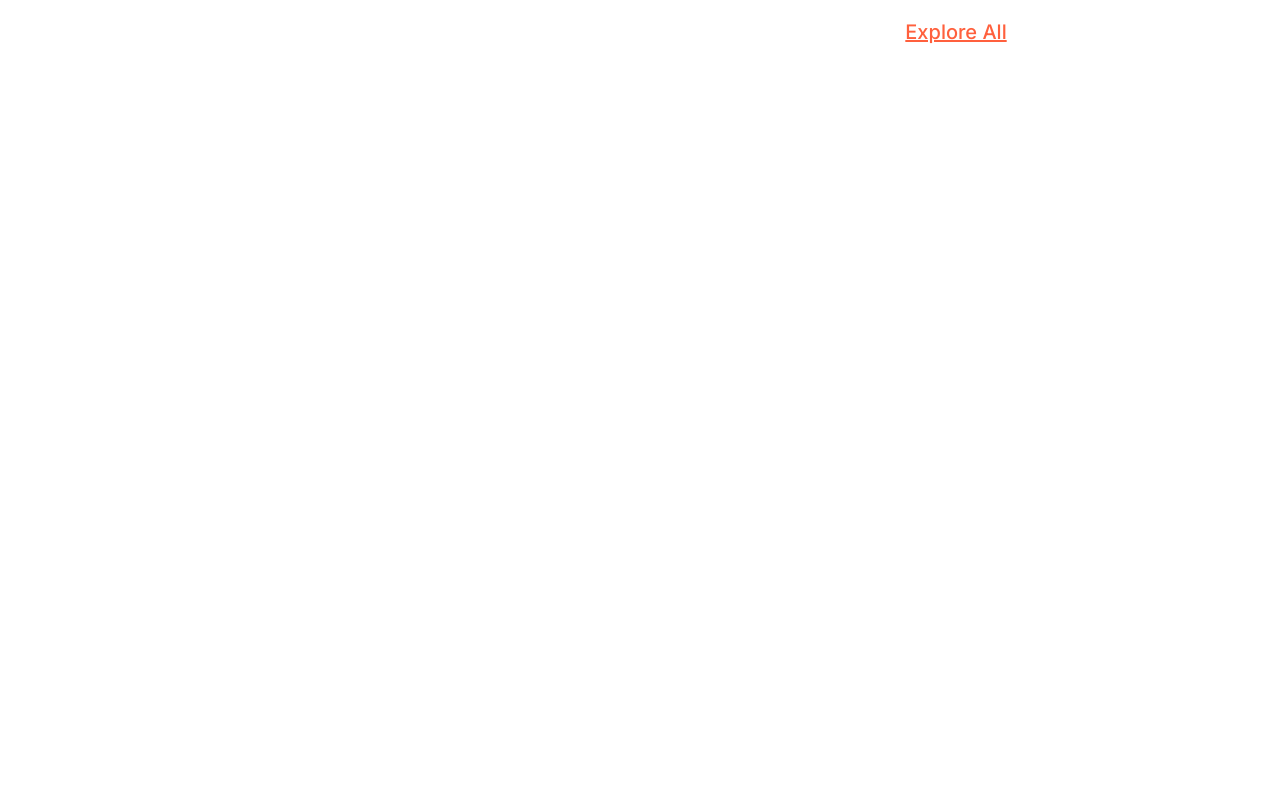
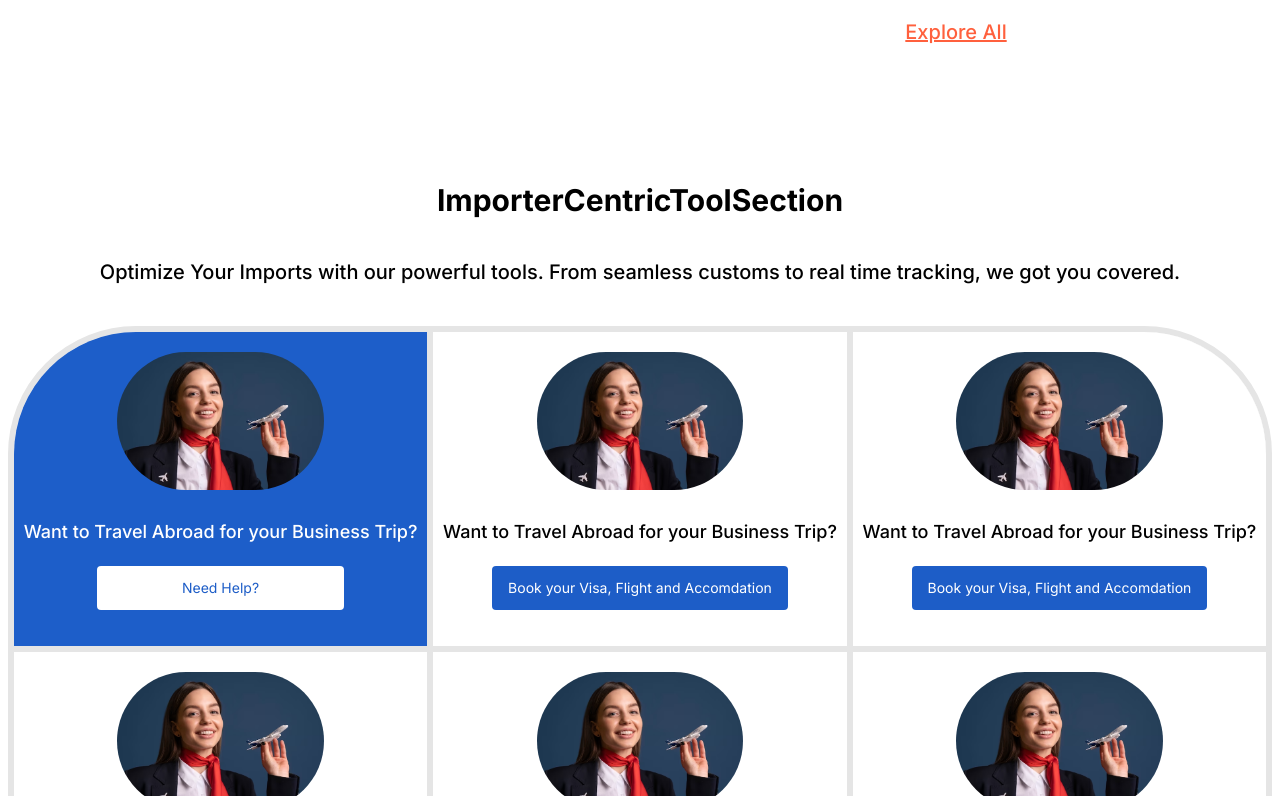
Before and after one commit to apurboroy7077/imponexpo_frontend, a Next.js app: page / in a window 1280 px wide. Shown: the part 11204-12000 px from the top of the page. Before the commit the page ends 11322 px from the top, so only its background shows below. Built offline with nearby package versions, Linux system fonts and the light colour scheme.

Commit message:
Added Source By Region Section In index Page.

```diff
--- a/src/app/page.tsx
+++ b/src/app/page.tsx
@@ -1,10 +1,12 @@
 import HeroSection1 from "@/components/HeroSection1";
+import ImporterCentricToolSection from "@/components/ImporterCentricToolSection";
 import LiveTrends from "@/components/LiveTrends";
 import MixedSection1 from "@/components/MixedSection1";
 import Navbar1 from "@/components/Navbar1";
 import Navbar2 from "@/components/Navbar2";
 import PeopleAndBusinessTrending from "@/components/PeopleAndBusinessTrending";
 import ProductsCategoryOnImponexpo from "@/components/ProductsCategoryOnImponexpo";
+import SourceByRegionSection from "@/components/SourceByRegionSection";
 import TrendingDeals from "@/components/TrendingDeals";
 import TrendingHashtags from "@/components/TrendingHashtags";
 import TrendingOnReadyMate from "@/components/TrendingOnReadyMate";
@@ -24,6 +26,8 @@ export default function Home() {
       <MixedSection1 />
       <TrendingDeals />
       <ProductsCategoryOnImponexpo />
+      <ImporterCentricToolSection />
+      <SourceByRegionSection />
     </>
   );
 }
--- /dev/null
+++ b/src/components/ImporterCentricToolSection.tsx
@@ -0,0 +1,83 @@
+import React from "react";
+import TheSection from "./TheSection";
+
+const ImporterCentricToolSection = () => {
+  return (
+    <TheSection>
+      <div>
+        <div className=" text-center font-bold text-lg md:text-2xl lg:text-3xl">
+          {" "}
+          ImporterCentricToolSection
+        </div>
+      </div>
+      <div>
+        <div className="font-medium text-sm  md:text-base lg:text-xl text-center my-2 md:my-7 lg:my-10">
+          Optimize Your Imports with our powerful tools. From seamless customs
+          to real time tracking, we got you covered.
+        </div>
+      </div>
+      <div>
+        <div className="border-[#e5e5e5]  border-[0.4rem] md:rounded-[8rem] overflow-hidden">
+          <div className="grid grid-cols-1 md:grid-cols-2 lg:grid-cols-3 gap-[0.4rem]   bg-[#e5e5e5] ">
+            <div>
+              <div className="bg-[#1d5ec9]">
+                <div>
+                  <div className="flex justify-center py-5">
+                    <img
+                      className="w-[50%] rounded-full"
+                      src="/images/air-hostess.avif"
+                      alt=""
+                    />
+                  </div>
+                </div>
+                <div>
+                  <div className="text-sm text-[white] md:text-base lg:text-lg font-medium text-center py-2 md:pb-4">
+                    Want to Travel Abroad for your Business Trip?
+                  </div>
+                </div>
+                <div>
+                  <div className="text-center pt-1 pb-5 md:pb-9">
+                    <button className="text-xs md:text-sm text-[#1d5dc7] bg-[#ffffff] px-2 md:px-4 py-2 md:py-3 rounded hover:scale-[1.05] active:scale-[1] min-w-[60%]">
+                      Need Help?
+                    </button>
+                  </div>
+                </div>
+              </div>
+            </div>
+            {Array.from({ length: 5 }).map(() => {
+              return (
+                <div key={Math.random().toString()}>
+                  <div className="bg-[#ffffff]">
+                    <div>
+                      <div className="flex justify-center py-5">
+                        <img
+                          className="w-[50%] rounded-full"
+                          src="/images/air-hostess.avif"
+                          alt=""
+                        />
+                      </div>
+                    </div>
+                    <div>
+                      <div className="text-sm md:text-base lg:text-lg font-medium text-center py-2 md:pb-4">
+                        Want to Travel Abroad for your Business Trip?
+                      </div>
+                    </div>
+                    <div>
+                      <div className="text-center pt-1 pb-5 md:pb-9">
+                        <button className="text-xs md:text-sm bg-[#1d5dc7] text-[white] px-2 md:px-4 py-2 md:py-3 rounded hover:scale-[1.05] active:scale-[1] min-w-[60%]">
+                          Book your Visa, Flight and Accomdation
+                        </button>
+                      </div>
+                    </div>
+                  </div>
+                </div>
+              );
+            })}
+          </div>
+        </div>
+      </div>
+    </TheSection>
+  );
+};
+
+export default ImporterCentricToolSection;
--- /dev/null
+++ b/src/components/SourceByRegionSection.tsx
@@ -0,0 +1,81 @@
+import React from "react";
+import TheSection from "./TheSection";
+
+const SourceByRegionSection = () => {
+  return (
+    <TheSection>
+      <div>
+        <div className="bg-[#f3f3f3] p-2 md:p-7 lg:p-10 lg:px-16 rounded-lg">
+          <div>
+            <div className=" text-center md:py-5 lg:py-7  font-bold text-lg md:text-2xl lg:text-3xl">
+              Source By Region
+            </div>
+          </div>
+          <div>
+            <div className=" py-5 md:pb-7 lg:pb-8">
+              <select className="w-full text-[#696969] border-[#1d5ec9] border-[2px] px-3 lg:px-5 py-2 lg:py-4 rounded-lg text-sm md:text-base lg:text-lg ">
+                <option>Select Country Or Region Here</option>
+                <option>Nigeria</option>
+                <option>United States</option>
+              </select>
+            </div>
+          </div>
+          <div>
+            <div className="grid grid-cols-2 md:grid-cols-3 lg:grid-cols-5 gap-5 pb-5 md:pb-7">
+              <div>
+                <select className="w-full border-[black] border-[2px] px-3 py-2 rounded-lg text-sm md:text-base lg:text-lg ">
+                  <option>Africa</option>
+                  <option>Nigeria</option>
+                  <option>United States</option>
+                </select>
+              </div>
+              <div>
+                <select className="w-full border-[black] border-[2px] px-3 py-2 rounded-lg text-sm md:text-base lg:text-lg ">
+                  <option>America</option>
+                  <option>Nigeria</option>
+                  <option>United States</option>
+                </select>
+              </div>
+              <div>
+                <select className="w-full border-[black] border-[2px] px-3 py-2 rounded-lg text-sm md:text-base lg:text-lg ">
+                  <option>Europe</option>
+                  <option>Nigeria</option>
+                  <option>United States</option>
+                </select>
+              </div>
+              <div>
+                <select className="w-full border-[black] border-[2px] px-3 py-2 rounded-lg text-sm md:text-base lg:text-lg ">
+                  <option>Oceania</option>
+                  <option>Nigeria</option>
+                  <option>United States</option>
+                </select>
+              </div>
+              <div>
+                <select className="w-full border-[black] border-[2px] px-3 py-2 rounded-lg text-sm md:text-base lg:text-lg ">
+                  <option>Asia</option>
+                  <option>Nigeria</option>
+                  <option>United States</option>
+                </select>
+              </div>
+            </div>
+          </div>
+          <div>
+            <div className="grid grid-cols-3 md:grid-cols-6 lg:grid-cols-9 gap-5 md:gap-6 lg:gap-10 py-5 md:py-7 lg:py-10">
+              {Array.from({ length: 18 }).map(() => {
+                return (
+                  <div key={Math.random().toString()}>
+                    <div>
+                      <img src="/icons/kfc.svg" alt="" />
+                    </div>
+                  </div>
+                );
+              })}
+            </div>
+          </div>
+        </div>
+      </div>
+    </TheSection>
+  );
+};
+
+export default SourceByRegionSection;
```
Also changed, not shown: public/icons/kfc.svg (added), public/images/air-hostess.avif (added).
